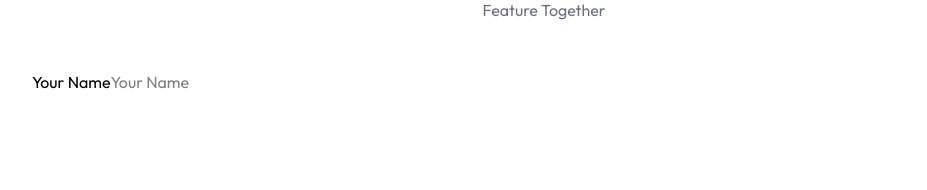
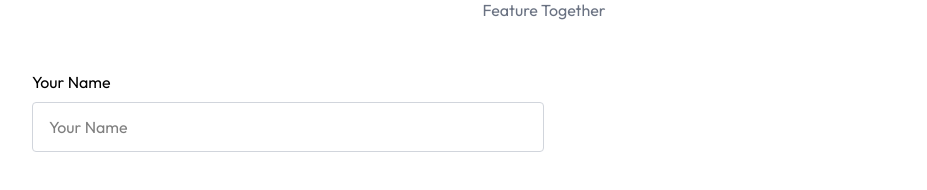
Before and after one commit to AbdullahiAbdulganiyu/Real-Estate, a React (Vite) app: page / in a window 1280 px wide. Shown: the part 3627-3817 px from the top of the page, without its empty margins (96-1023 px from the left). Built offline with nearby package versions, Linux system fonts and the light colour scheme.

Commit message:
adding some classes to nicely format  the input

```diff
--- a/src/components/Contact.jsx
+++ b/src/components/Contact.jsx
@@ -20,7 +20,12 @@ const Contact = () => {
         <div>
           <div className="w-full md:w-1/2 text-left">
             Your Name
-            <input type="text" placeholder="Your Name" required />
+            <input
+              className="w-full border border-gray-300 rounded py-3 px-4 mt-2 "
+              type="text"
+              placeholder="Your Name"
+              required
+            />
           </div>
         </div>
       </form>
```
